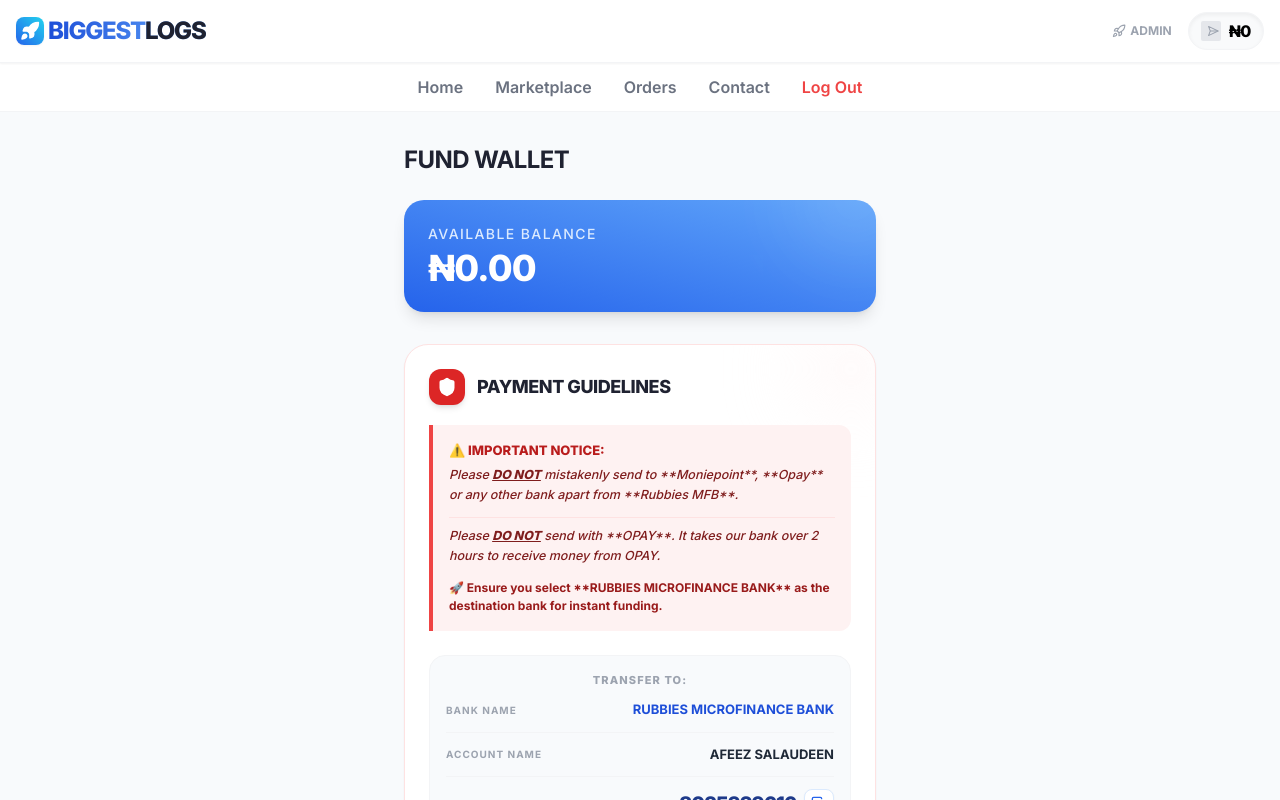
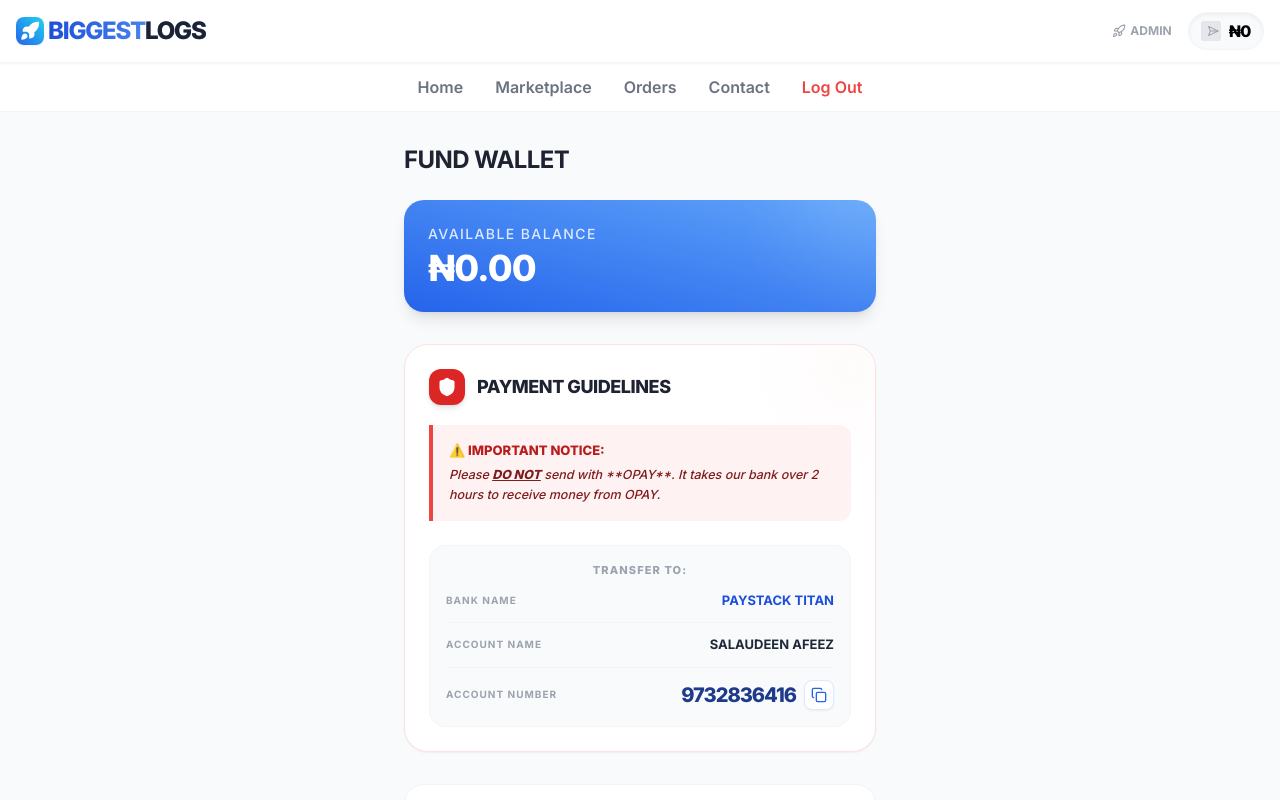
Before and after one commit to Afacehacker/BIGGESTLOGS, a React (Vite) app in the folder client/: page /wallet in a window 1280 px wide. Shown: the top 800 px of the page. Built offline with nearby package versions, Linux system fonts and the light colour scheme; no server answers; sample sign-in values are in the browser's storage.

Commit message:
Revert bank details to Paystack Titan and clean up notices

```diff
--- a/client/src/pages/Wallet.jsx
+++ b/client/src/pages/Wallet.jsx
@@ -16,9 +16,9 @@
 
     // Hardcoded Admin Details
     const adminBank = {
-        bankName: 'RUBBIES MICROFINANCE BANK',
-        accountName: 'AFEEZ SALAUDEEN',
-        accountNumber: '8025329616'
+        bankName: 'PAYSTACK TITAN',
+        accountName: 'SALAUDEEN AFEEZ',
+        accountNumber: '9732836416'
     };
 
     const fetchTransactions = async () => {
@@ -116,13 +116,7 @@
                                     <h4 className="text-[13px] font-black text-red-700 uppercase mb-1">⚠️ Important notice:</h4>
                                     <div className="space-y-3">
                                         <p className="text-[12.5px] leading-relaxed text-red-900 font-medium italic">
-                                            Please <span className="underline font-black">DO NOT</span> mistakenly send to **Moniepoint**, **Opay** or any other bank apart from **Rubbies MFB**.
-                                        </p>
-                                        <p className="text-[12.5px] leading-relaxed text-red-900 font-medium italic border-t border-red-100 pt-2">
                                             Please <span className="underline font-black">DO NOT</span> send with **OPAY**. It takes our bank over 2 hours to receive money from OPAY.
-                                        </p>
-                                        <p className="text-[12px] text-red-800 font-bold">
-                                            🚀 Ensure you select **RUBBIES MICROFINANCE BANK** as the destination bank for instant funding.
                                         </p>
                                     </div>
                                 </div>
```
